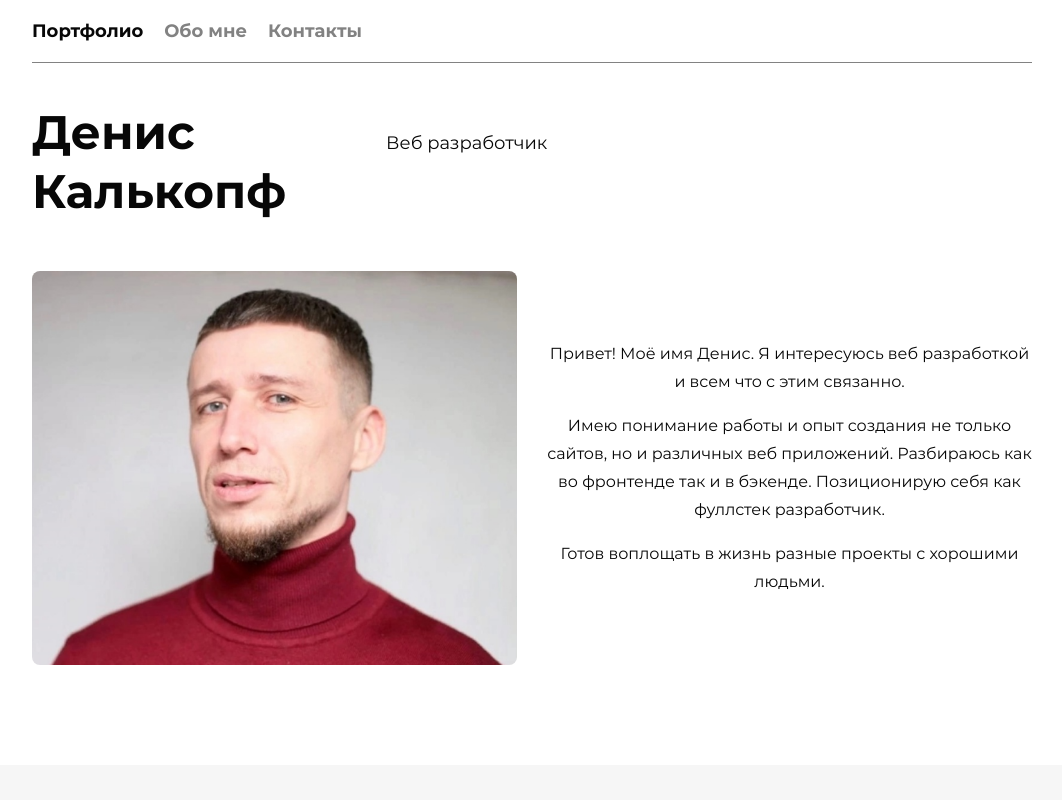
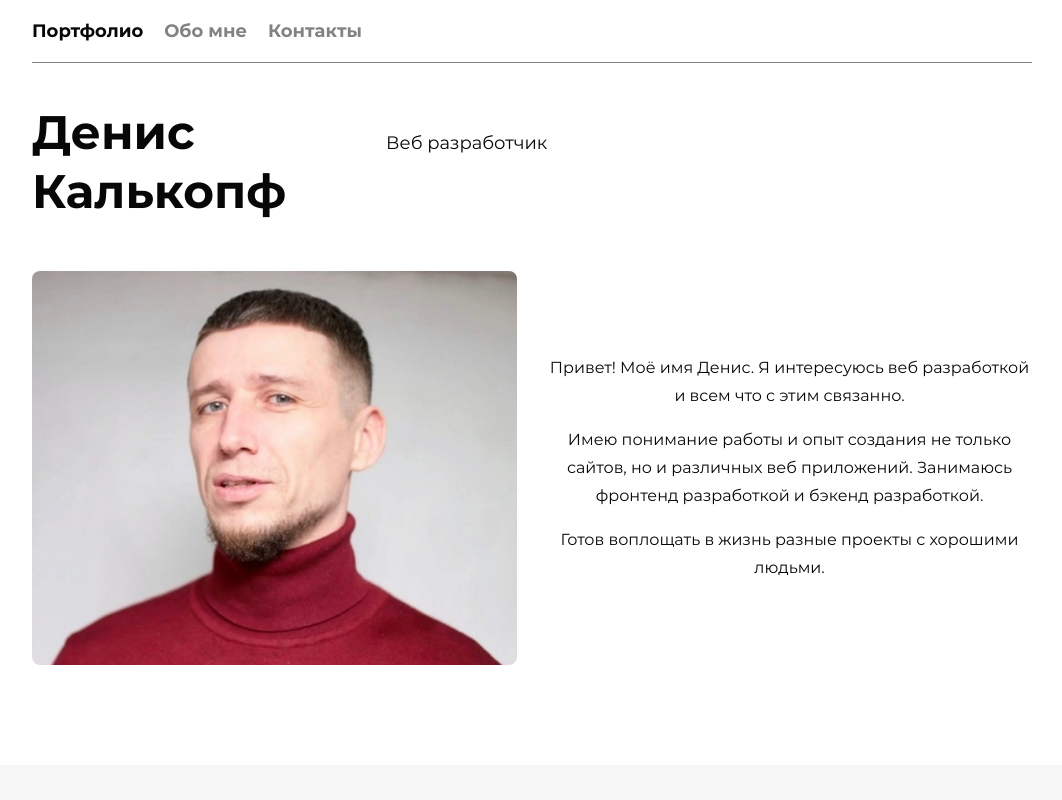
Before and after one commit to DenisJet/my-portfolio, a React (Create React App) app: page / in a window 1280 px wide. Shown: the top 800 px of the page, without its empty margins (108-1170 px from the left). Built offline with nearby package versions, Linux system fonts and the light colour scheme.

Commit message:
text edit

```diff
--- a/src/components/blocks/about/about.jsx
+++ b/src/components/blocks/about/about.jsx
@@ -10,8 +10,8 @@ export default function About({ className }) {
         <AboutText>
           <p>
             Меня с детства привлекали компьютерные технологии. Не так давно, решил начать с освоения
-            фронтенда, сейчас, так же, изучаю и бэкенд. Планирую стать крутым фуллстек
-            разработчиком))). Получаю огромное удовольствие, занимаясь веб разработкой!
+            фронтенда, сейчас, так же, изучаю и бэкенд. Получаю огромное удовольствие, занимаясь веб
+            разработкой!
           </p>
           <p>
             А так же играю на электро и бас гитаре, не много занимаюсь спортом, помогаю людям и
--- a/src/components/blocks/intro/intro.jsx
+++ b/src/components/blocks/intro/intro.jsx
@@ -19,7 +19,7 @@ export default function Intro({ className }) {
           <p>Привет! Моё имя Денис. Я интересуюсь веб разработкой и всем что с этим связанно.</p>
           <p>
             Имею понимание работы и опыт создания не только сайтов, но и различных веб приложений.
-            Разбираюсь как во фронтенде так и в бэкенде. Позиционирую себя как фуллстек разработчик.{' '}
+            Занимаюсь фронтенд разработкой и бэкенд разработкой.{' '}
           </p>
           <p>Готов воплощать в жизнь разные проекты с хорошими людьми.</p>
         </IntroText>
```
